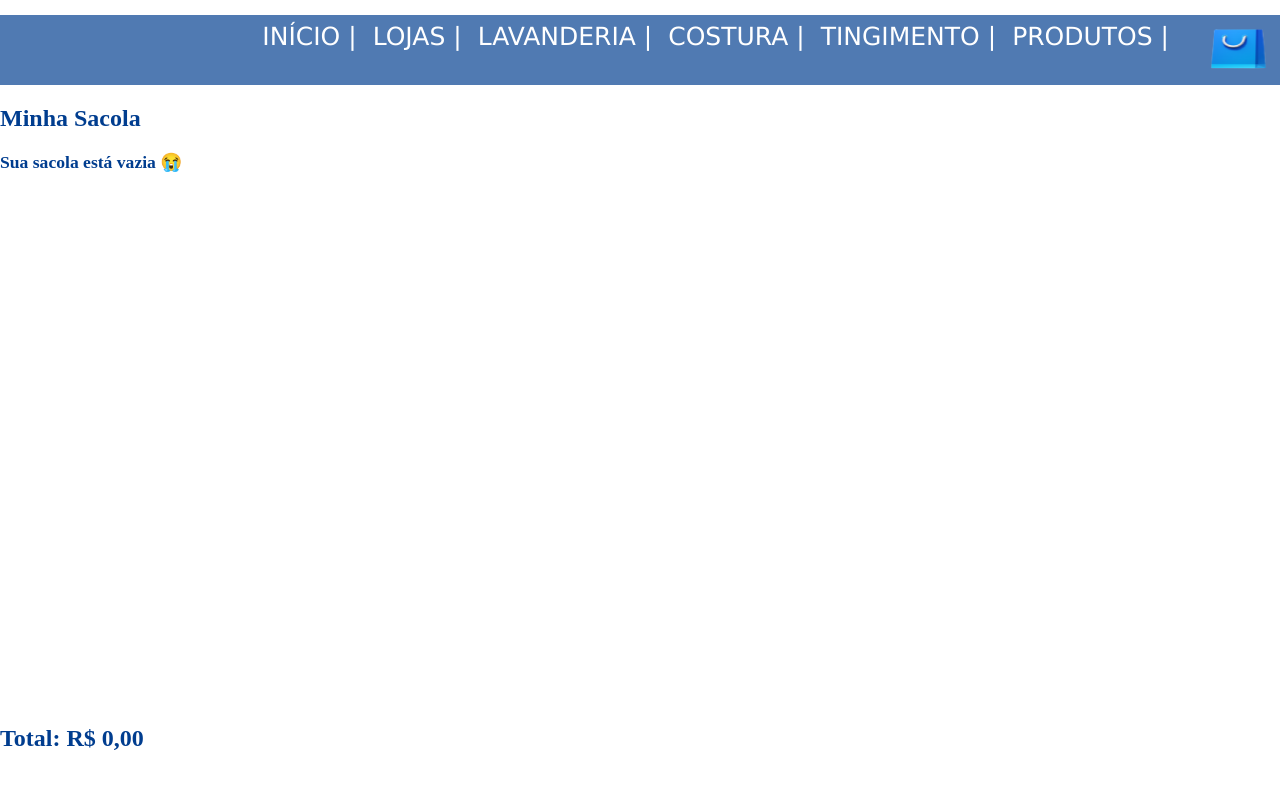
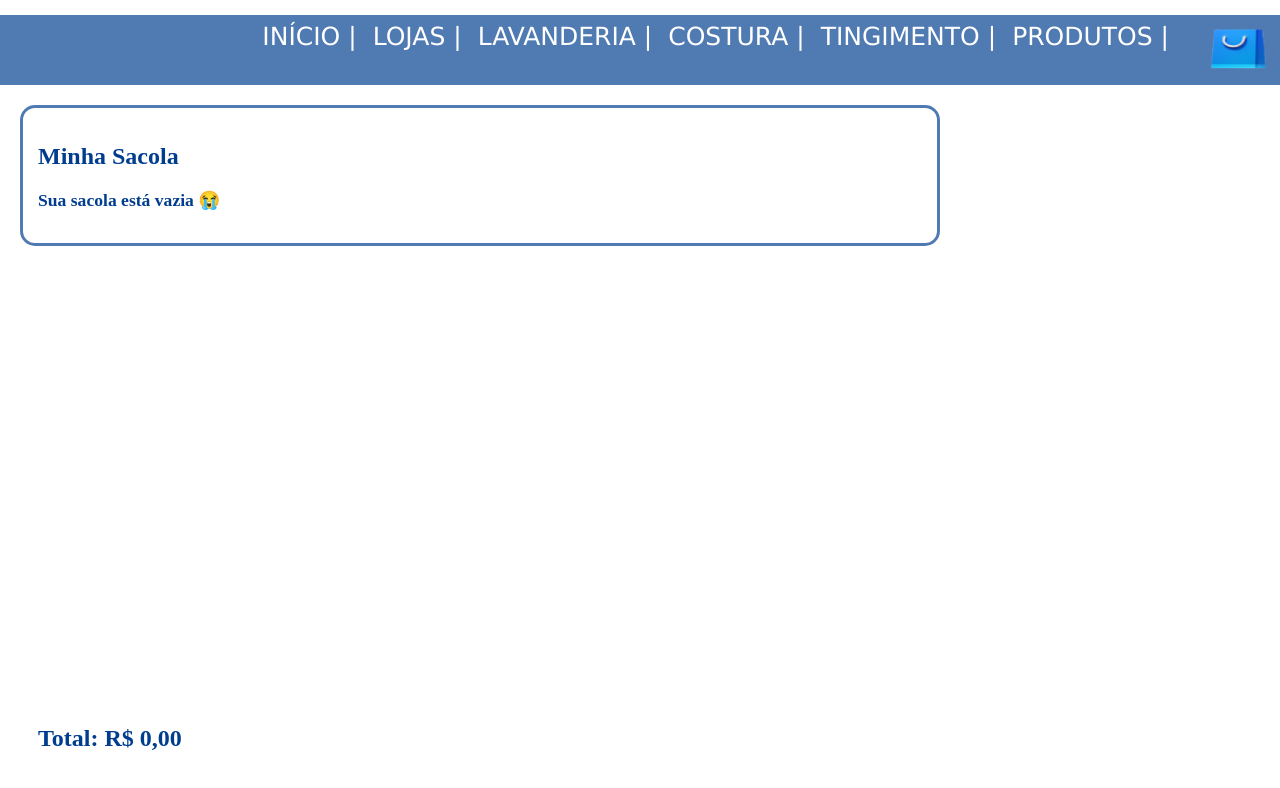
Before and after one commit to laissamendes/hackathon-lindox-2023, a Vue app: page /sacola in a window 1280 px wide. Shown: the top 788 px of the page. Built offline with nearby package versions, Linux system fonts and the light colour scheme.

Commit message:
tentativa de alterar a página da sacola

```diff
--- a/src/components/MinhaSacola.vue
+++ b/src/components/MinhaSacola.vue
@@ -19,6 +19,9 @@ function formatarPreco(preco) {
         <div v-else>
           <div class="item-sacola" v-for="(item, index) in sacola.itens" :key="index">
             <div class="info-produto">
+              <div class="img-produto">
+              {{ item.imagem }}
+              </div>
               <div class="detalhes-produto">
                 <div>
                   <p>{{ item.descricao }}</p>
@@ -101,5 +104,11 @@ function formatarPreco(preco) {
   margin-right: 10px;
 }
 
-
+#sacola > .sacola{
+  margin: 20px;
+  border-color: #003e8faf;
+  border-radius: 15px;
+  border-style: solid;
+  padding: 15px;
+}
 </style>
--- a/src/router/index.js
+++ b/src/router/index.js
@@ -57,7 +57,7 @@ const router = createRouter({
   ]
 })
 
-router.beforeEach((to, from) => {
+router.beforeEach((to) => {
   setCurrentPage(to.name)
   return true
 })
--- a/src/views/PaginaLoginView.vue
+++ b/src/views/PaginaLoginView.vue
@@ -11,7 +11,6 @@ const cpf = ref('')
 const imagem = ref('')
 const enviar = ref(false)
 const msgErro = ref('')
-
 
 function confirmacao() {
   if (senha.value === confirmacao_senha.value) {
```
